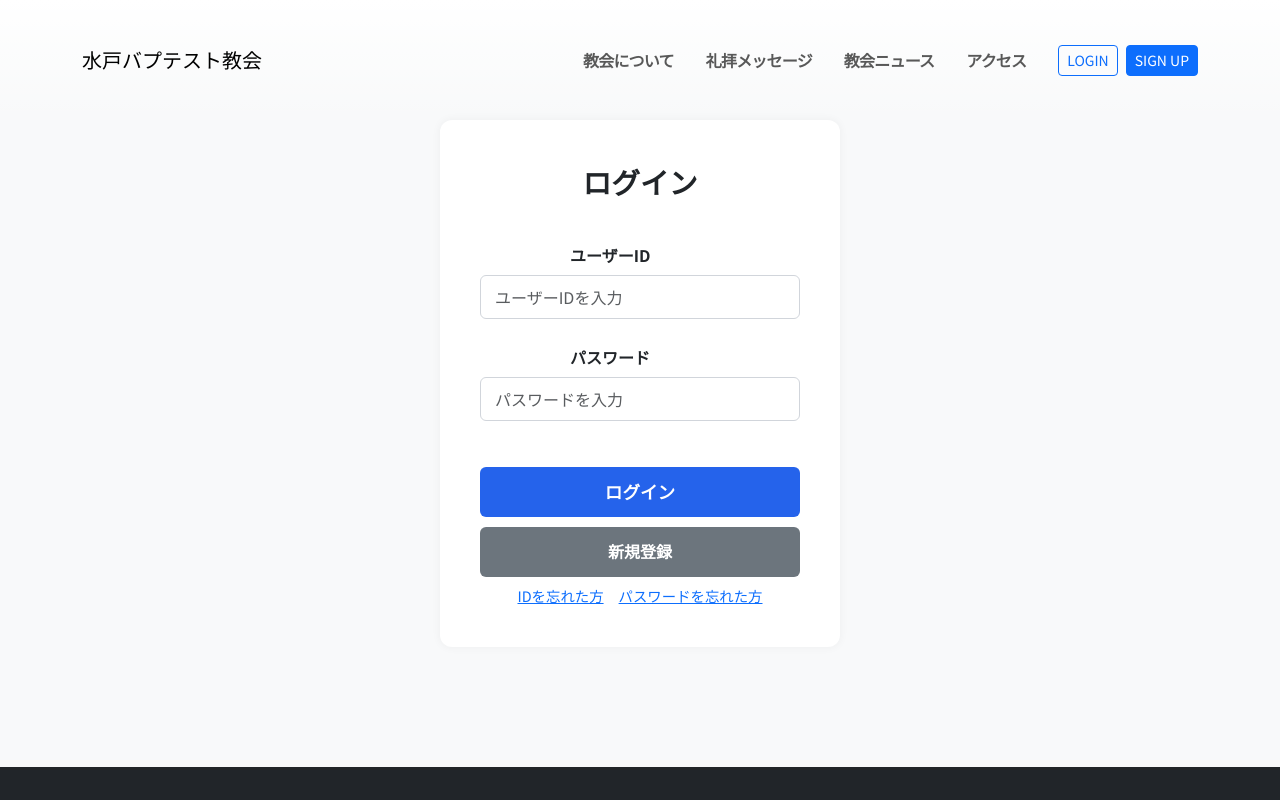
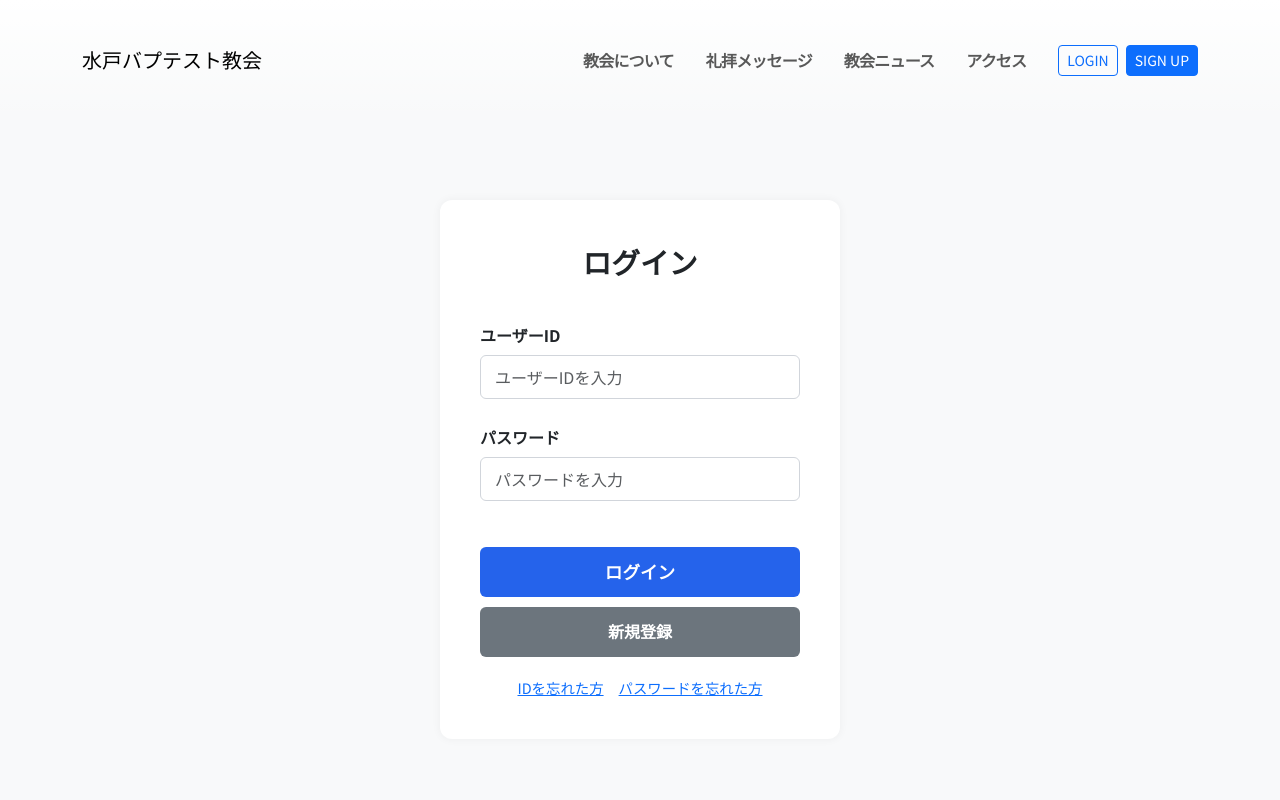
Before and after one commit to eunjinlee94/TECO, a React (Create React App) app in the folder church-homepage/: page /login in a window 1280 px wide. Shown: the top 800 px of the page. Built offline with nearby package versions, Linux system fonts and the light colour scheme; a web font is replaced by a local one.

Commit message:
250429-8

```diff
--- a/church-homepage/src/css/join.css
+++ b/church-homepage/src/css/join.css
@@ -1,6 +1,10 @@
 .join.container {
   max-width: 600px;
   margin: 0 auto;
+}
+
+.join .form-container {
+  max-width: 100%;
 }
 
 .form-container {
--- a/church-homepage/src/css/login.css
+++ b/church-homepage/src/css/login.css
@@ -5,7 +5,7 @@ body {
 
   .form-container {
     max-width: 400px;
-    margin: 120px auto;
+    margin: 200px auto 120px auto;
     background-color: white;
     padding: 40px;
     border-radius: 12px;
@@ -19,21 +19,25 @@ body {
     text-align: center;
   }
 
-  .btn-submit {
+.btn-submit {
     width: 100%;
     padding: 12px;
     font-size: 1.1rem;
-  }
+}
 
-  .link-group {
+.link-group {
     display: flex;
     justify-content: center;
     gap: 15px;
     margin-top: 10px;
     font-size: 0.9rem;
-  }
+}
 
-  .login .btn-secondary {
+.login .form-label {
+  width: 100%;
+}
+
+.login .btn-secondary {
     margin-top: 10px;
     width: 100%;
     height: 50px;
--- a/church-homepage/src/pages/Login.jsx
+++ b/church-homepage/src/pages/Login.jsx
@@ -68,7 +68,7 @@ const Login = () => {
           </button>
           <a className="btn btn-secondary" href="/join">新規登録</a>
 
-          <div className="link-group mt-2">
+          <div className="link-group">
             <a href="/find_id">IDを忘れた方</a>
             <a href="/find_pw">パスワードを忘れた方</a>
           </div>
```
